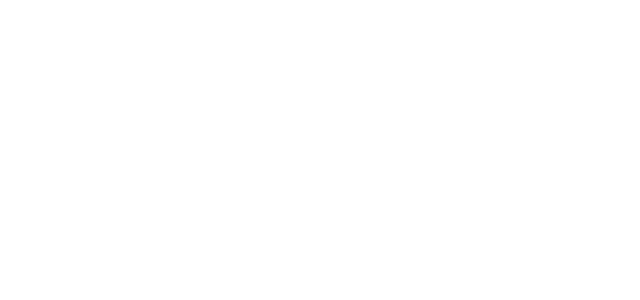
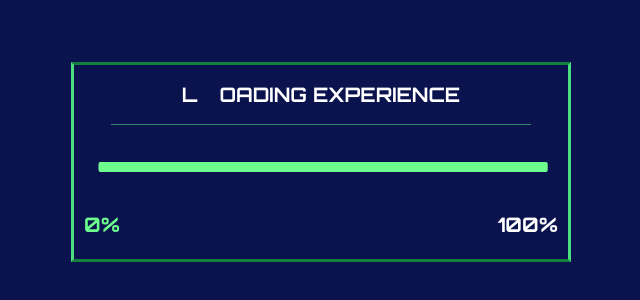
Before and after one commit to kyubin-io/portfolio-nextjs, a Next.js app: page / in a window 1280 px wide. Shown: the part 238-538 px from the top of the page, without its empty margins (319-959 px from the left). Built offline with nearby package versions, Linux system fonts and the light colour scheme.

Commit message:
add Interval

```diff
--- /dev/null
+++ b/app/components/Loading.tsx
@@ -0,0 +1,46 @@
+"use client";
+import { useEffect, useState } from "react";
+
+export default function Loading() {
+  const [barWidth, setBarWidth] = useState(0);
+
+  const callApi = () => {
+    setBarWidth((state) => state + 1);
+  };
+
+  useEffect(() => {
+    const bar = setInterval(() => {
+      console.log(barWidth);
+      callApi();
+    }, 50);
+    if (barWidth > 100) {
+      clearInterval(bar);
+    }
+    return () => clearInterval(bar);
+  }, [barWidth]);
+
+  return (
+    <div className="fixed inset-0 h-screen w-full z-[99] bg-[#0b134f] grid place-items-center font-orbitron">
+      <div className="relative w-[500px] h-[200px] border-[3px] border-solid border-green-400 border-t-green-700 border-b-green-700 max-[600px]:w-[90vw]">
+        <div className="relative text-white	p-4 text-xl font-bold flex items-center justify-center max-[355px]:text-sm">
+          <div className="w-[85%] h-[1px] bg-dark-green-color absolute bottom-0 left-[50%] translate-x-[-50%] animate-[widthAnimation_1s]"></div>
+          L
+          <div className="w-4 h-4 my-0 mx-[3px] rounded-[50%] bg-white animate-[pulse_1s_infinite]"></div>
+          OADING EXPERIENCE
+        </div>
+        <div className="absolute w-[90%] h-[10px] top-[50%] left-[50%] translate-x-[-50%] bg-[#ccc] rounded-sm">
+          <div
+            className={`h-full rounded-sm bg-green-color`}
+            style={{ width: barWidth + "%" }}
+          >
+            {/* inner */}
+          </div>
+        </div>
+        <div className="absolute top-[70%] left-0 text-white text-xl font-bold w-full flex items-center justify-between p-[10px]">
+          <span className="text-green-color">0%</span>
+          <div>100%</div>
+        </div>
+      </div>
+    </div>
+  );
+}
--- a/app/globals.css
+++ b/app/globals.css
@@ -1,6 +1,11 @@
 @tailwind base;
 @tailwind components;
 @tailwind utilities;
+
+:root {
+  --green-color: #6cff8d;
+  --dark-green-color: #6cff8c7a;
+}
 
 * {
   margin: 0;
--- a/app/layout.tsx
+++ b/app/layout.tsx
@@ -1,8 +1,6 @@
 import type { Metadata } from "next";
-import { Inter } from "next/font/google";
 import "./globals.css";
-
-const inter = Inter({ subsets: ["latin"] });
+import { FontClassNames } from "./styles/font";
 
 export const metadata: Metadata = {
   title: {
@@ -22,7 +20,7 @@
 }>) {
   return (
     <html lang="en">
-      <body className={inter.className}>{children}</body>
+      <body className={FontClassNames}>{children}</body>
     </html>
   );
 }
--- a/app/page.tsx
+++ b/app/page.tsx
@@ -1,3 +1,9 @@
+import Loading from "./components/Loading";
+
 export default function Home() {
-  return <></>;
+  return (
+    <>
+      <Loading />
+    </>
+  );
 }
--- /dev/null
+++ b/app/styles/font.ts
@@ -0,0 +1,12 @@
+import { Orbitron } from "next/font/google";
+
+const sumClass = (...classnames: string[]) => {
+  return classnames.join(" ");
+};
+
+const orbitron = Orbitron({
+  subsets: ["latin"],
+  variable: "--font-orbiton",
+});
+
+export const FontClassNames = sumClass(orbitron.className);
--- a/tailwind.config.ts
+++ b/tailwind.config.ts
@@ -13,6 +13,27 @@
         "gradient-conic":
           "conic-gradient(from 180deg at 50% 50%, var(--tw-gradient-stops))",
       },
+      colors: {
+        "green-color": "var(--green-color)",
+        "dark-green-color": "var(--dark-green-color)",
+      },
+      fontFamily: {
+        orbitron: ["var(--font-orbitron)"],
+      },
+      animation: {
+        pulse: "pulse 1s infinite",
+        widthAnimation: "widthAnimation 1s",
+      },
+      keyframes: {
+        pulse: {
+          from: { opacity: "0", background: "#6cff8d" },
+          to: { opacity: "0" },
+        },
+        widthAnimation: {
+          "0%": { width: "85%" },
+          "100%": { width: "280px" },
+        },
+      },
     },
   },
   plugins: [],
```
